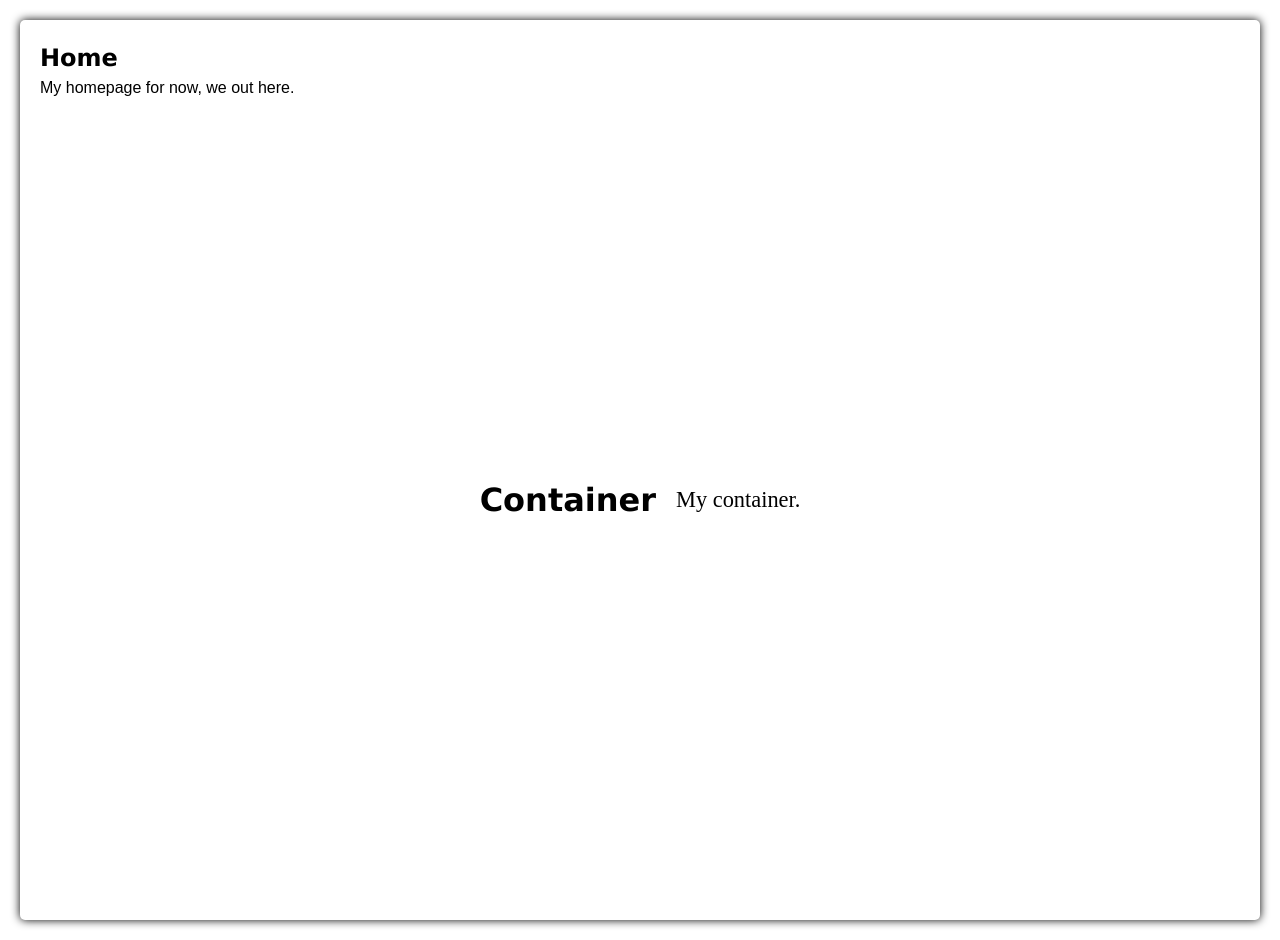
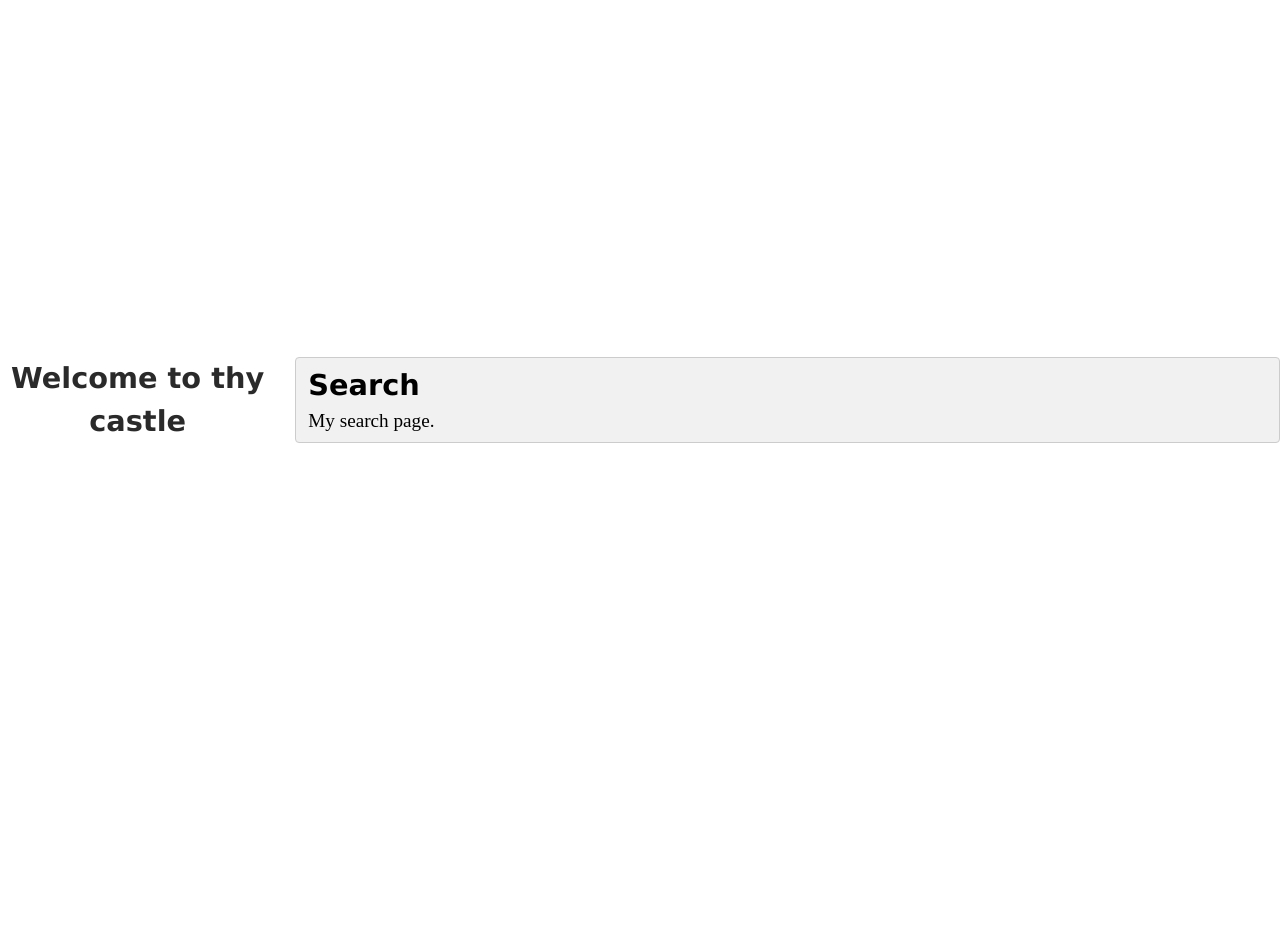
Before and after one commit to sjmiguel8/devops, a Next.js app: page / in a window 1280 px wide. After the commit the page ends 800 px from the top, so only its background shows below. Built offline with nearby package versions, Linux system fonts and the light colour scheme.

Commit message:
vite design

```diff
--- /dev/null
+++ b/app/components/search.tsx
@@ -0,0 +1,16 @@
+import * as React from 'react';
+import '../styles/search.css';
+
+<div className="search">
+    <h1>Search</h1>
+    <p>My search page.</p>
+</div>
+
+export default function Search() {
+    return (
+        <div className="search">
+            <h1>Search</h1>
+            <p>My search page.</p>
+        </div>
+    );
+}
--- a/app/page.css
+++ b/app/page.css
@@ -1,29 +1,25 @@
-.home {
-    background-color: #ffffff;
-    padding: 20px;
-    margin: 20px;
-    border-radius: 5px;
-    box-shadow: 0 0 10px rgb(0, 0, 0);
-    color: rgb(0, 0, 0);
+.search {
+    background-color: #f1f1f1;
+    border: 1px solid #ccc;
+    border-radius: 4px;
+    padding: 6px 12px;
+    margin: 8px 0;
+    width: 100%;
 }
 
-.home h1 {
-    color: #000000;
+.search h1 {
+    font-size: 2em;
+    color: #ffffff;
     font-family: 'Lucida Sans', 'Lucida Sans Regular', 'Lucida Grande', 'Lucida Sans Unicode', Geneva, Verdana, sans-serif;
-    font-size: 1.5em;
     font-weight: bold;
+    text-align: center;
+    display: flex;
 }
 
-.home p {
-    color: #000000;
-}
-
-.home a {
-    color: #000000;
-}
-
-.home a:hover {
-    color: #0f0;
+.search p {
+    font-size: 1.2em;
+    color: #ffffff;
+    font-family: 'Times New Roman', Times, serif;
 }
 
 .container {
@@ -36,17 +32,45 @@
     background-color: #ffffff;
 }
 
+.container h1 {
+    font-size: 1.8em;
+    color: #000000d5;
+    font-family: 'Lucida Sans', 'Lucida Sans Regular', 'Lucida Grande', 'Lucida Sans Unicode', Geneva, Verdana, sans-serif;
+    font-weight: bold;
+    text-align: center;
+    display: flex;
+
+}
+
+.container .search {
+    width: 100%;
+    color: #000000;
+
+}
+
+.container .search h1 {
+    font-size: 1.8em;
+    color: #000000;
+    font-family: 'Lucida Sans', 'Lucida Sans Regular', 'Lucida Grande', 'Lucida Sans Unicode', Geneva, Verdana, sans-serif;
+    font-weight: bold;
+    text-align: center;
+    display: flex;
+}
+
+.container .search p {
+    font-size: 1.2em;
+    color: #000000;
+    font-family: 'Times New Roman', Times, serif;
+}
+
+.container .search a {
+    color: #000000;
+}
+
 .container .home {
     width: 50%;
     text-align: center;
     color: #000000;
-
-}
-
-.container h1 {
-    font-size: 2em;
-    color: #000000;
-
 }
 
 .container p {
--- a/app/page.tsx
+++ b/app/page.tsx
@@ -1,16 +1,16 @@
 import '../app/globals.css';
 import '../app/page.css';
+import '../app/components/search.tsx';
 
 export default function Home() {
   return (
-    <div className="home">
-      <h1>Home</h1>
-      <p>My homepage for now, we out here.</p>
+    <div className="container">
+       <h1>Welcome to thy castle</h1>
 
-    <div className="container">
-      <h1>Container</h1>
-      <p>My container.</p>
-    </div>
+     <div className="search">
+       <h1>Search</h1>
+       <p>My search page.</p>
+     </div>
     </div>
   );
 }
--- /dev/null
+++ b/app/styles/search.css
@@ -0,0 +1,12 @@
+.search {
+  background-color: #f1f1f1;
+  border: 1px solid #ccc;
+  border-radius: 4px;
+  padding: 6px 12px;
+  margin: 8px 0;
+  width: 100%;
+}
+
+.search:focus {
+  border-color: #333;
+}
```
